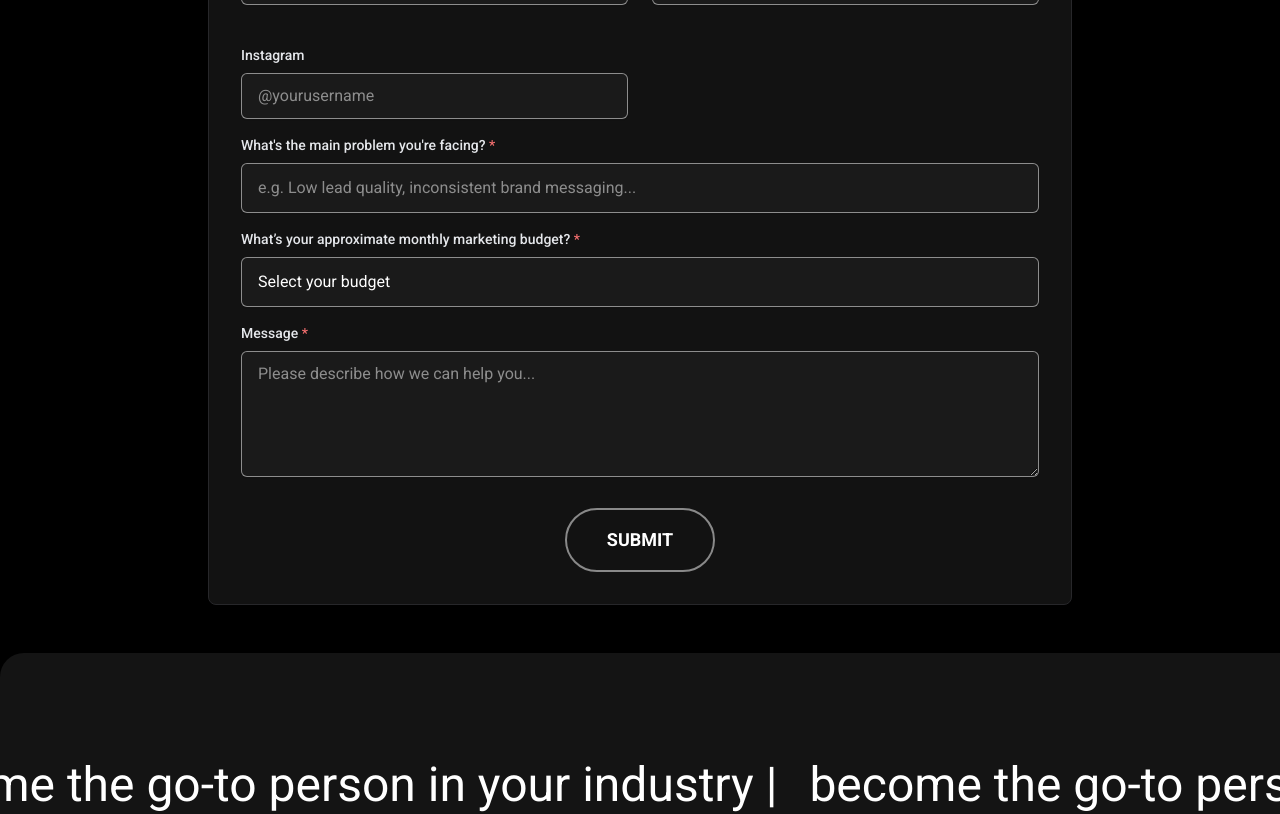
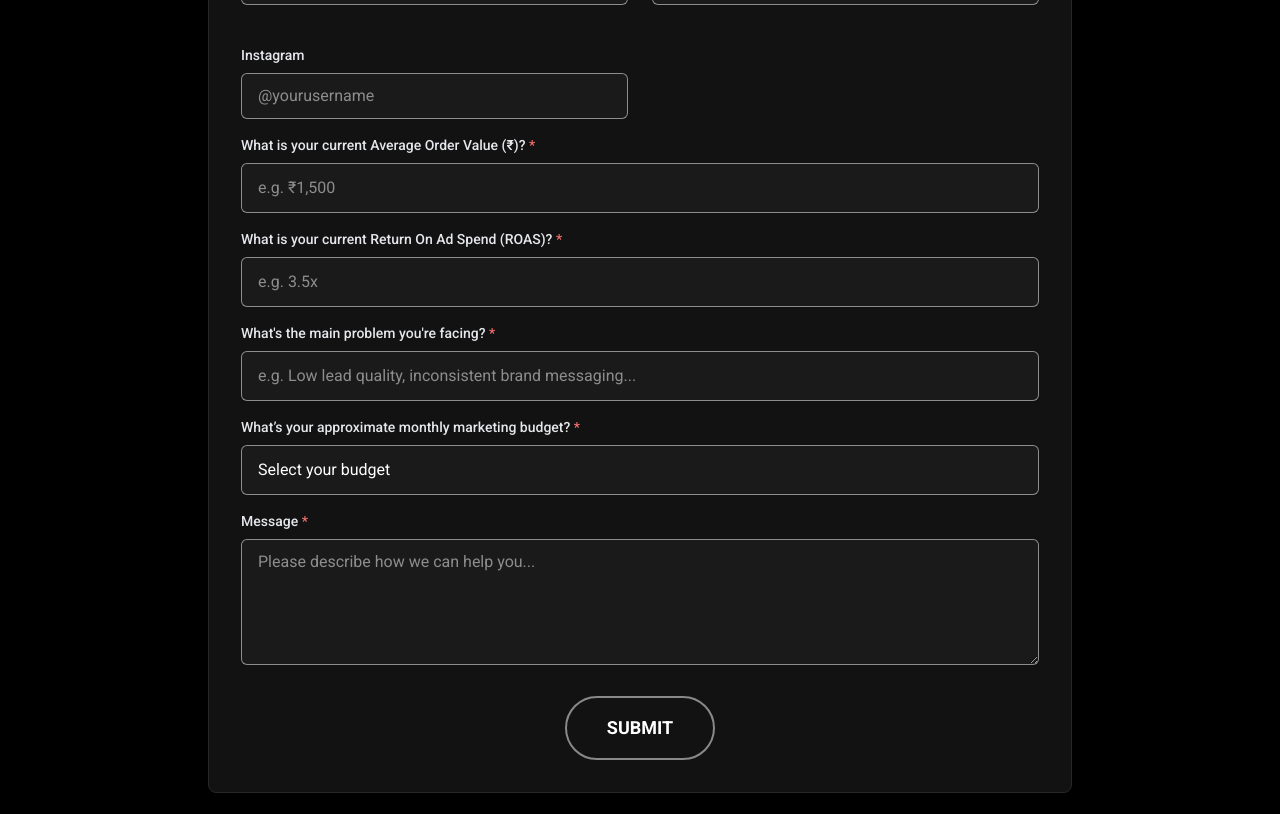
Before and after one commit to go-growth/go-growth, a Next.js app: page /contact in a window 1280 px wide. Shown: the part 680-1494 px from the top of the page. Built offline with nearby package versions, Linux system fonts and the light colour scheme.

Commit message:
Update ContactForm.tsx

```diff
--- a/src/components/ContactForm.tsx
+++ b/src/components/ContactForm.tsx
@@ -5,7 +5,7 @@ import emailjs from "@emailjs/browser";
 
 export default function ContactPage() {
 	const form = useRef<HTMLFormElement>(null);
-	const [formData, setFormData] = useState({
+const [formData, setFormData] = useState({
 	fullName: "",
 	email: "",
 	contactNumber: "",
@@ -18,7 +18,10 @@ export default function ContactPage() {
 	message: "",
 	problem: "",
 	budget: "",
+	avgOrderValue: "", // <-- new
+	currentROAS: "",   // <-- new
 });
+
 
 
 	const [isSubmitting, setIsSubmitting] = useState(false);
@@ -32,7 +35,7 @@ export default function ContactPage() {
 	) => {
 		const { name, value } = e.target;
 		// Map the EmailJS field names back to our state property names
-		const stateField =
+	const stateField =
 	name === "from_name"
 		? "fullName"
 		: name === "reply_to"
@@ -53,7 +56,12 @@ export default function ContactPage() {
 		? "problem"
 		: name === "budget"
 		? "budget"
+		: name === "avg_order_value"
+		? "avgOrderValue"
+		: name === "current_roas"
+		? "currentROAS"
 		: name;
+
 
 
 		setFormData((prev) => ({
@@ -62,7 +70,7 @@ export default function ContactPage() {
 		}));
 	};
 
-	interface FormData {
+interface FormData {
 	fullName: string;
 	email: string;
 	contactNumber: string;
@@ -75,7 +83,10 @@ export default function ContactPage() {
 	message: string;
 	problem: string;
 	budget: string;
+	avgOrderValue: string; // <-- new
+	currentROAS: string;   // <-- new
 }
+
 
 
 	const saveToGoogleSheets = async (formData: FormData) => {
@@ -125,13 +136,12 @@ export default function ContactPage() {
 
 			if (result.text === "OK") {
 				setSubmitSuccess(true);
-				setFormData({
+			setFormData({
 	fullName: "",
 	email: "",
 	contactNumber: "",
 	companyName: "",
 	companySize: "",
-
 	country: "",
 	domain: "",
 	instagram: "",
@@ -139,7 +149,10 @@ export default function ContactPage() {
 	message: "",
 	problem: "",
 	budget: "",
+	avgOrderValue: "", // clear
+	currentROAS: "",   // clear
 });
+
 			} else {
 				throw new Error("Failed to send email");
 			}
@@ -452,6 +465,42 @@ export default function ContactPage() {
 							/>
 						</div>
 					</div>
+
+
+					{/* AVG Order Value - Required */}
+<div className="mb-4 md:col-span-2">
+	<label className="block text-gray-200 text-sm font-medium mb-2" htmlFor="avgOrderValue">
+		What is your current Average Order Value (₹)? <span className="text-red-400">*</span>
+	</label>
+	<input
+		id="avgOrderValue"
+		name="avg_order_value"
+		type="text"
+		required
+		value={formData.avgOrderValue}
+		onChange={handleChange}
+		className="shadow-sm appearance-none border border-white/50 rounded-md w-full py-3 px-4 text-white bg-[#1a1a1a] placeholder:text-white/50 focus:outline-none focus:ring-2 focus:ring-white/50 focus:border-transparent transition duration-200"
+		placeholder="e.g. ₹1,500"
+	/>
+</div>
+
+{/* ROAS - Required */}
+<div className="mb-4 md:col-span-2">
+	<label className="block text-gray-200 text-sm font-medium mb-2" htmlFor="currentROAS">
+		What is your current Return On Ad Spend (ROAS)? <span className="text-red-400">*</span>
+	</label>
+	<input
+		id="currentROAS"
+		name="current_roas"
+		type="text"
+		required
+		value={formData.currentROAS}
+		onChange={handleChange}
+		className="shadow-sm appearance-none border border-white/50 rounded-md w-full py-3 px-4 text-white bg-[#1a1a1a] placeholder:text-white/50 focus:outline-none focus:ring-2 focus:ring-white/50 focus:border-transparent transition duration-200"
+		placeholder="e.g. 3.5x"
+	/>
+</div>
+
 {/* Problem - Required */}
 <div className="mb-4 md:col-span-2">
 	<label className="block text-gray-200 text-sm font-medium mb-2" htmlFor="problem">
```
